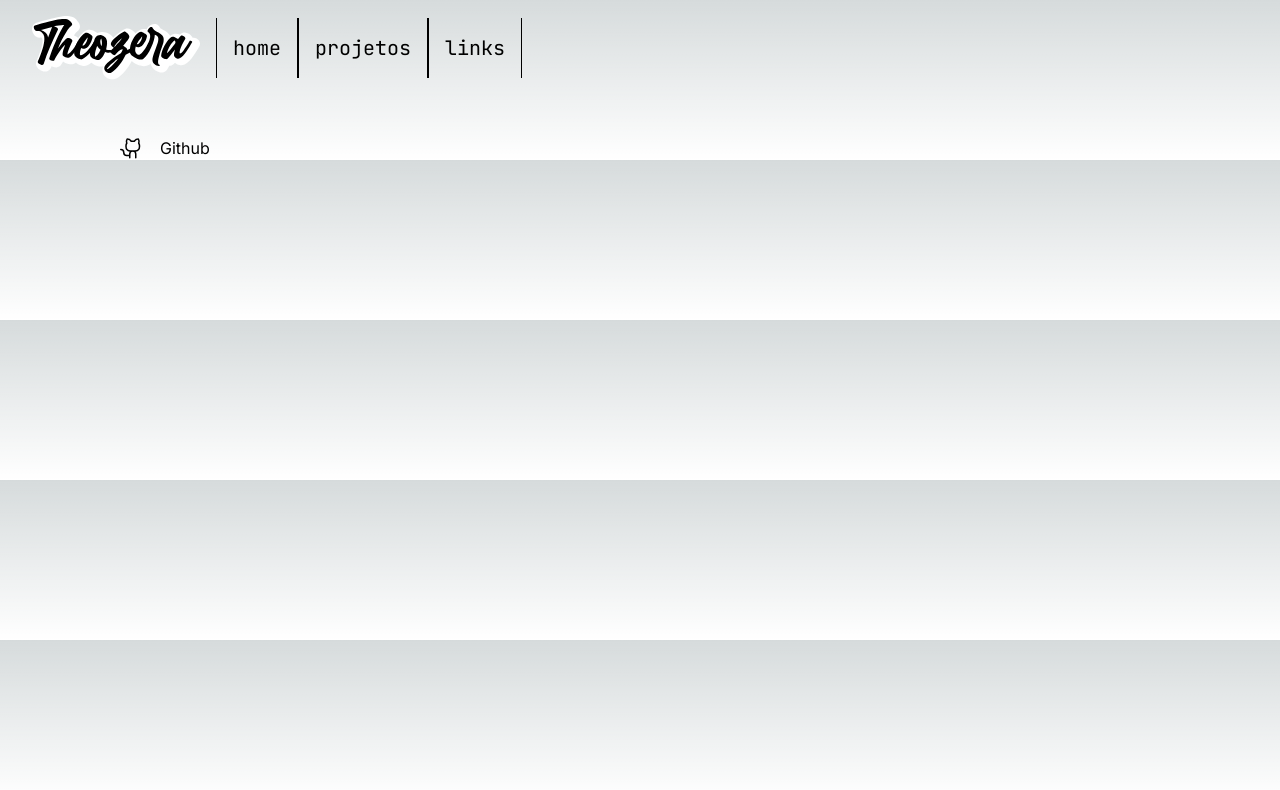
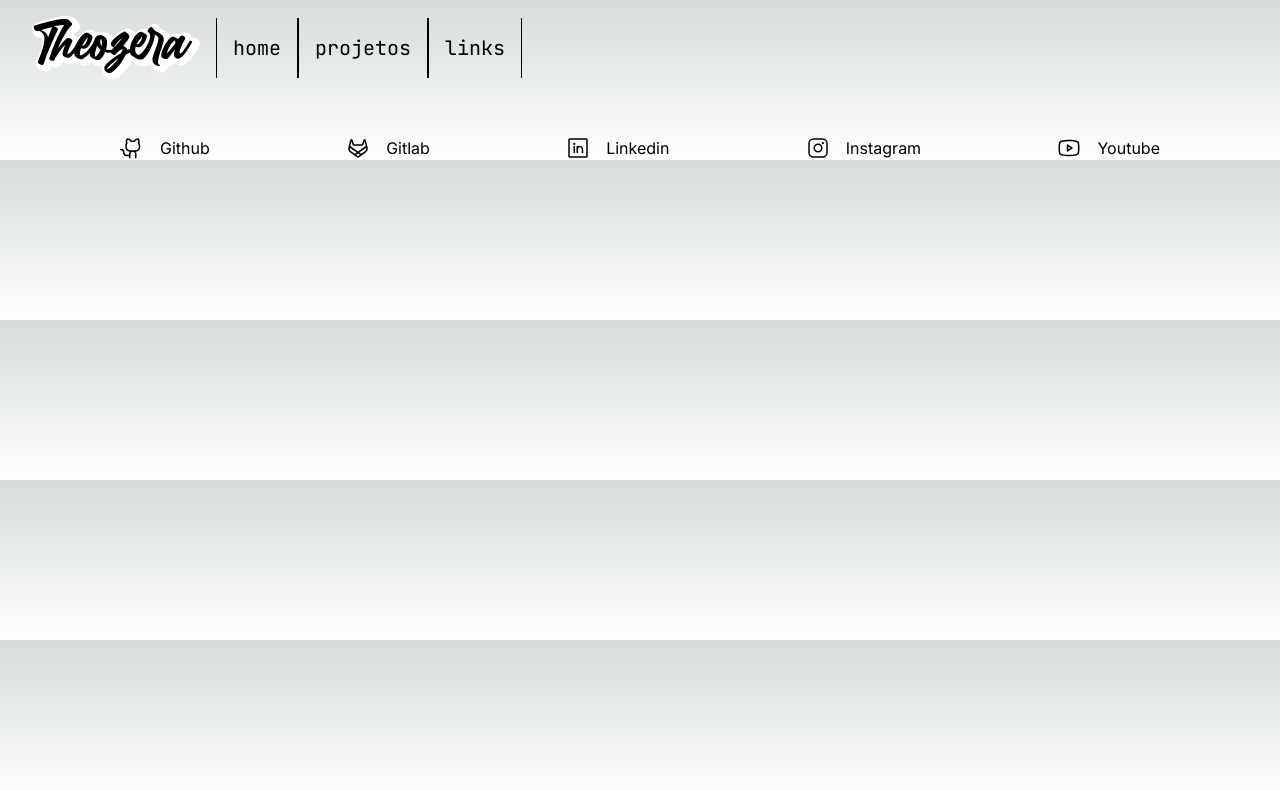
Before and after one commit to theogandara/theozera-site, a Next.js app: page /links in a window 1280 px wide. Shown: the top 790 px of the page. Built offline with nearby package versions, Linux system fonts and the light colour scheme.

Commit message:
Feat: added icons

```diff
--- a/src/app/links/page.tsx
+++ b/src/app/links/page.tsx
@@ -1,6 +1,12 @@
 "use client";
 
-import { GithubLogo } from "@phosphor-icons/react";
+import {
+  GithubLogo,
+  GitlabLogo,
+  LinkedinLogo,
+  InstagramLogo,
+  YoutubeLogo,
+} from "@phosphor-icons/react";
 import Link from "next/link";
 
 export default function Links() {
@@ -10,14 +16,34 @@ export default function Links() {
       url: "https://www.github.com/theogandara",
       icon: <GithubLogo size={24} />,
     },
+    {
+      name: "Gitlab",
+      url: "https://www.github.com/theogandara",
+      icon: <GitlabLogo size={24} />,
+    },
+    {
+      name: "Linkedin",
+      url: "https://www.github.com/theogandara",
+      icon: <LinkedinLogo size={24} />,
+    },
+    {
+      name: "Instagram",
+      url: "https://www.github.com/theogandara",
+      icon: <InstagramLogo size={24} />,
+    },
+    {
+      name: "Youtube",
+      url: "https://www.github.com/theogandara",
+      icon: <YoutubeLogo size={24} />,
+    },
   ];
 
   return (
     <main className="flex flex-col gap-12 pt-0">
       <div className="w-[260px] sm:w-[520px] lg:w-[1040px] flex flex-wrap mx-auto">
-        <ul>
+        <ul className="flex flex-col lg:flex-row gap-5 lg:justify-between lg:w-full">
           {links.map((link) => (
-            <li key={link.url}>
+            <li className="flex" key={link.url}>
               <Link target="_blank" href={link.url} className="flex gap-4">
                 <span>{link.icon}</span>
                 <span>{link.name}</span>
```
